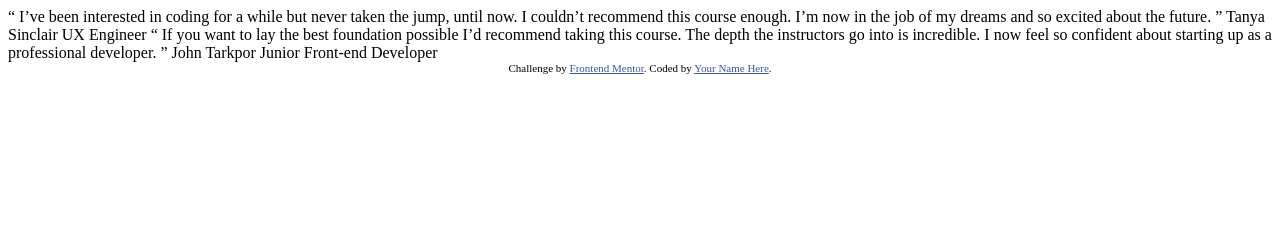
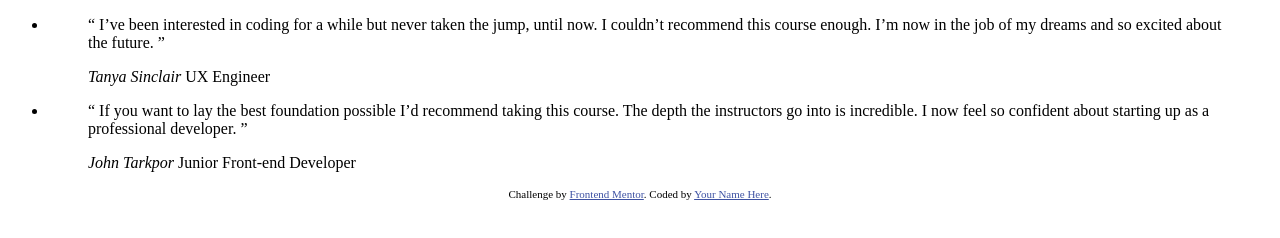
Before and after one commit to sayali-gad/Coding-bootcamp-testimonials-slider, a plain HTML site: page index.html in a window 1280 px wide. Drawn offline with Linux system fonts and the light colour scheme.

Commit message:
added html structure

```diff
--- a/index.html
+++ b/index.html
@@ -1,38 +1,62 @@
 <!DOCTYPE html>
 <html lang="en">
   <head>
-  <meta charset="UTF-8">
-  <meta name="viewport" content="width=device-width, initial-scale=1.0"> <!-- displays site properly based on user's device -->
+    <meta charset="UTF-8" />
+    <meta name="viewport" content="width=device-width, initial-scale=1.0" />
+    <!-- displays site properly based on user's device -->
 
-  <link rel="icon" type="image/png" sizes="32x32" href="./images/favicon-32x32.png">
+    <link
+      rel="icon"
+      type="image/png"
+      sizes="32x32"
+      href="./images/favicon-32x32.png"
+    />
 
     <title>Frontend Mentor | Coding Bootcamp Testimonials Slider</title>
 
     <!-- Feel free to remove these styles or customise in your own stylesheet 👍 -->
     <style>
-    .attribution { font-size: 11px; text-align: center; }
-    .attribution a { color: hsl(228, 45%, 44%); }
+      .attribution {
+        font-size: 11px;
+        text-align: center;
+      }
+      .attribution a {
+        color: hsl(228, 45%, 44%);
+      }
     </style>
   </head>
   <body>
+    <ul>
+      <li>
+        <blockquote>
+          <p>
+            “ I’ve been interested in coding for a while but never taken the
+            jump, until now. I couldn’t recommend this course enough. I’m now in
+            the job of my dreams and so excited about the future. ”
+          </p>
+          <cite> Tanya Sinclair</cite>
+          UX Engineer
+        </blockquote>
+      </li>
+      <li>
+        <blockquote>
+          <p>
+            “ If you want to lay the best foundation possible I’d recommend
+            taking this course. The depth the instructors go into is incredible.
+            I now feel so confident about starting up as a professional
+            developer. ”
+          </p>
 
-  “ I’ve been interested in coding for a while but never taken the jump, until now.
-  I couldn’t recommend this course enough. I’m now in the job of my dreams and so
-  excited about the future. ”
-
-  Tanya Sinclair
-  UX Engineer
-
-  “ If you want to lay the best foundation possible I’d recommend taking this course.
-  The depth the instructors go into is incredible. I now feel so confident about
-  starting up as a professional developer. ”
-
-  John Tarkpor
+          <cite>John Tarkpor</cite>
           Junior Front-end Developer
-
+        </blockquote>
+      </li>
+    </ul>
     <div class="attribution">
-    Challenge by <a href="https://www.frontendmentor.io?ref=challenge" target="_blank">Frontend Mentor</a>.
-    Coded by <a href="#">Your Name Here</a>.
+      Challenge by
+      <a href="https://www.frontendmentor.io?ref=challenge" target="_blank"
+        >Frontend Mentor</a
+      >. Coded by <a href="#">Your Name Here</a>.
     </div>
   </body>
 </html>
```
Lines whose indentation alone changed are shown as unchanged.
